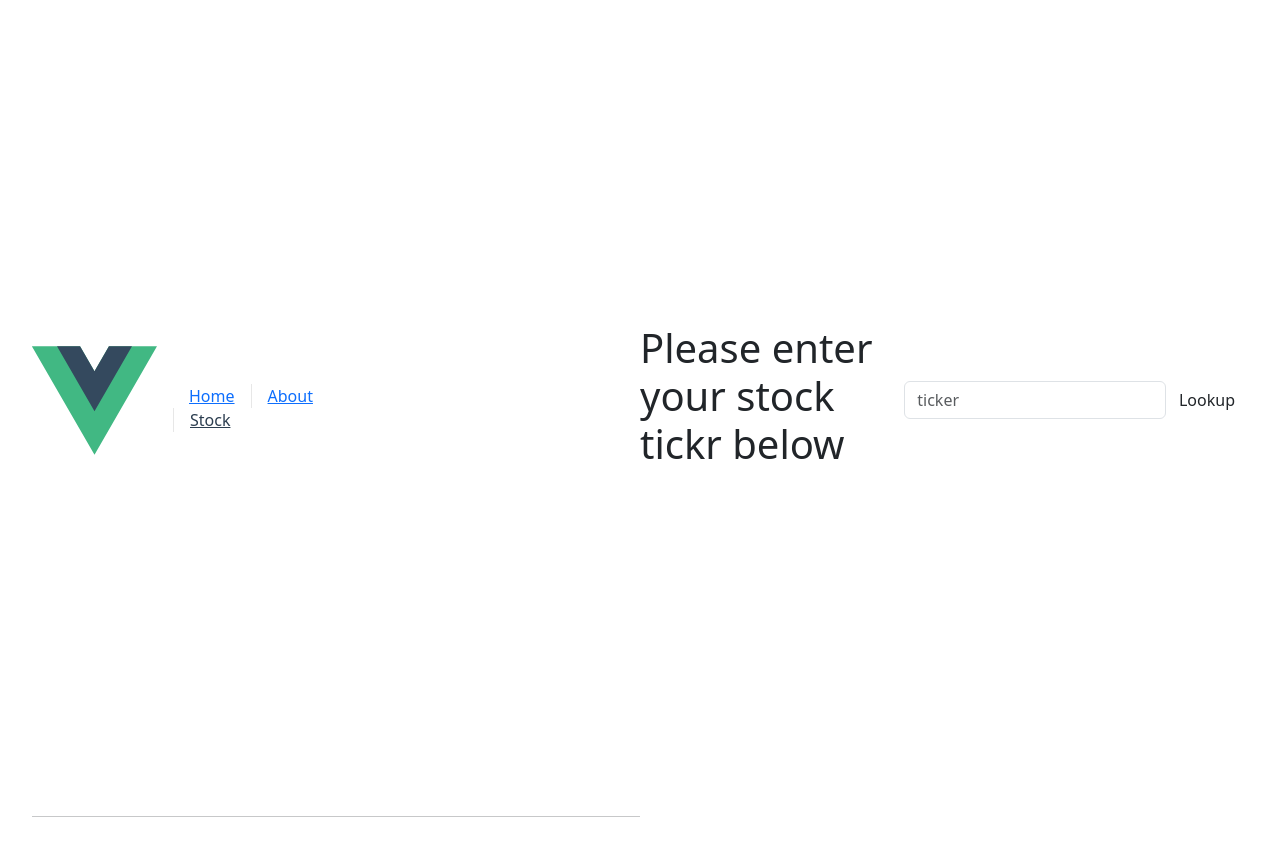
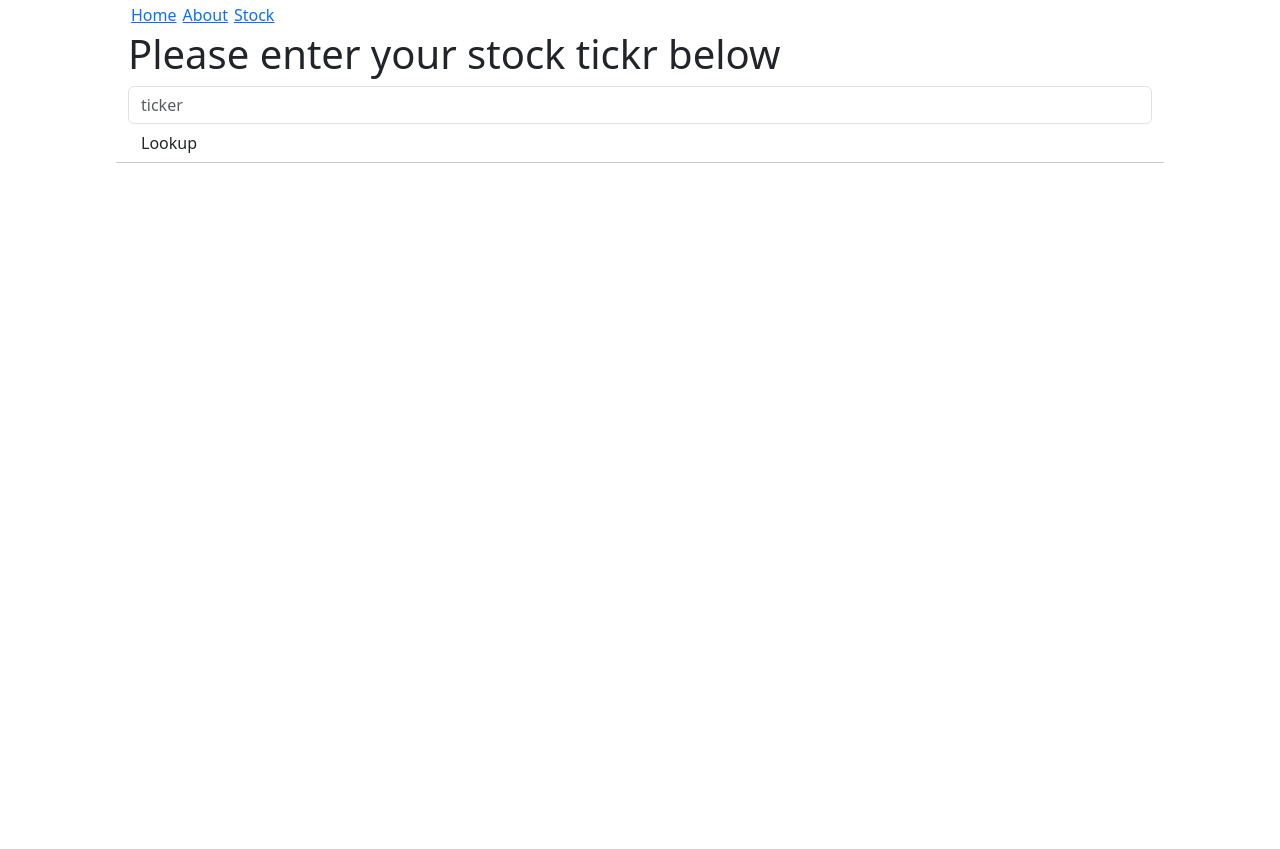
Before and after one commit to ZaL133/stockr, a Vue app in the folder src/stockrweb/: page /stock in a window 1280 px wide. After the commit the page ends 800 px from the top, so only its background shows below. Built offline with nearby package versions, Linux system fonts and the light colour scheme.

Commit message:
Formatting, etc...

```diff
--- a/src/stockrweb/src/App.vue
+++ b/src/stockrweb/src/App.vue
@@ -5,80 +5,14 @@ import Home from './components/Home.vue'
 
 <template>
   <header>
-    <img alt="Vue logo" class="logo" src="@/assets/logo.svg" width="125" height="125" />
-
-    <div class="wrapper">
-      <nav>
-        <RouterLink to="/">Home</RouterLink>
-        <RouterLink to="/about">About</RouterLink>
-        <RouterLink to="/stock">Stock</RouterLink>
-      </nav>
-    </div>
+    <nav class="nav">
+      <RouterLink to="/">Home</RouterLink>
+      <RouterLink to="/about">About</RouterLink>
+      <RouterLink to="/stock">Stock</RouterLink>
+    </nav>
   </header>
 
   <RouterView />
 </template>
 
-<style scoped>
-header {
-  line-height: 1.5;
-  max-height: 100vh;
-}
-
-.logo {
-  display: block;
-  margin: 0 auto 2rem;
-}
-
-nav {
-  width: 100%;
-  font-size: 12px;
-  text-align: center;
-  margin-top: 2rem;
-}
-
-nav a.router-link-exact-active {
-  color: var(--color-text);
-}
-
-nav a.router-link-exact-active:hover {
-  background-color: transparent;
-}
-
-nav a {
-  display: inline-block;
-  padding: 0 1rem;
-  border-left: 1px solid var(--color-border);
-}
-
-nav a:first-of-type {
-  border: 0;
-}
-
-@media (min-width: 1024px) {
-  header {
-    display: flex;
-    place-items: center;
-    padding-right: calc(var(--section-gap) / 2);
-  }
-
-  .logo {
-    margin: 0 2rem 0 0;
-  }
-
-  header .wrapper {
-    display: flex;
-    place-items: flex-start;
-    flex-wrap: wrap;
-  }
-
-  nav {
-    text-align: left;
-    margin-left: -1rem;
-    font-size: 1rem;
-
-    padding: 1rem 0;
-    margin-top: 1rem;
-  }
-}
-</style>
+<style scoped></style>
--- a/src/stockrweb/src/assets/main.css
+++ b/src/stockrweb/src/assets/main.css
@@ -1,11 +1,4 @@
 @import './base.css';
-
-#app {
-  max-width: 1280px;
-  margin: 0 auto;
-  padding: 2rem;
-  font-weight: normal;
-}
 
 a,
 .green {
@@ -22,14 +15,8 @@ a,
 }
 
 @media (min-width: 1024px) {
-  body {
-    display: flex;
-    place-items: center;
-  }
-
   #app {
-    display: grid;
-    grid-template-columns: 1fr 1fr;
-    padding: 0 2rem;
+    max-width: 80vw;
+    margin: auto;
   }
 }
--- a/src/stockrweb/src/views/StockLookup.vue
+++ b/src/stockrweb/src/views/StockLookup.vue
@@ -9,30 +9,28 @@ function lookupStock() {
     if (tickr.value) {
         fetch(`https://localhost:7239/StockQuote?ticker=${tickr.value}`)
             .then(r => r.json())
-            .then(data => console.log(data));
+            .then(d => data.value = d);
     }
 }
 </script>
 
 <template>
+    <div class="row">
         <div class="about">
             <h1>Please enter your stock tickr below</h1>
             <input v-model="tickr" placeholder="ticker" class="form-control" />
             <button class="btn btn-default" @click="lookupStock">Lookup</button>
         </div>
 
-    <hr>
-
+        <hr />
+        <div class="row">
             <p>{{ tickr }}</p>
-    <p>{{ data }}</p>
+            <div v-if="data">
+                <div class="form-label">Open: </div>
+                <div class="form-control">{{ data.open }}</div>
+            </div>
+        </div>
+    </div>
 </template>
 
-<style>
-@media (min-width: 1024px) {
-    .about {
-        min-height: 100vh;
-        display: flex;
-        align-items: center;
-    }
-}
-</style>
+<style></style>
```
Lines whose indentation alone changed are shown as unchanged.
